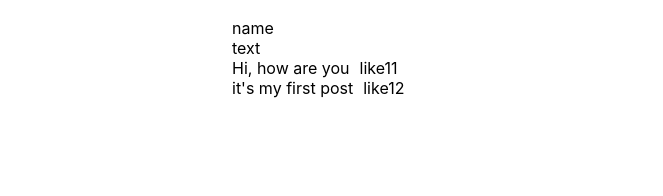
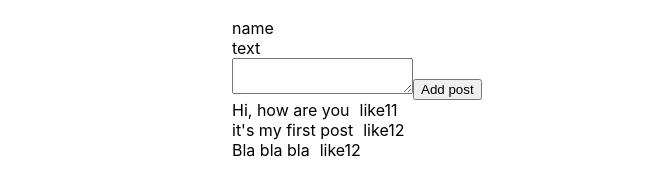
Before and after one commit to qwekle/socialNetwork, a React (Create React App) app: page /profile in a window 1280 px wide. Shown: the part 374-570 px from the top of the page, without its empty margins (23-686 px from the left). Built offline with nearby package versions, Linux system fonts and the light colour scheme.

Commit message:
зачатки flux концепции

```diff
--- a/src/App.js
+++ b/src/App.js
@@ -4,25 +4,35 @@ import Header from './componets/Header/Header';
 import Profile from "./componets/Profile/Profile";
 import Navbar from "./componets/Navbar/Navbar";
 import Dialogs from "./componets/Dialogs/Dialogs";
-import {BrowserRouter, Route} from "react-router-dom";
+import { Route } from "react-router-dom"
 
 
-const App = () => {
+const App = (props) => {
+
+
     return (
-        <BrowserRouter>
+
         <div className="App">
             <Header/>
             <div className='container'>
                 <div className='box'>
                     <Navbar/>
                     <div className='box__inner'>
-                            <Route path='/profile' render={() => <Profile/>}/>
-                            <Route path='/dialogs' render={() => <Dialogs/>}/>
+                        <Route path='/dialogs'
+                               render={() =>
+                                   <Dialogs state={props.state.dialogsPage}/>
+                               }/>
+                        <Route path='/profile'
+                               render={() =>
+                                   <Profile profilePage={props.state.profilePage}
+                                            addPost={props.addPost}
+                                            updateNewPostText={props.updateNewPostText}/>
+                               }/>
                     </div>
                 </div>
             </div>
         </div>
-        </BrowserRouter>
+
     );
 }
 
--- a/src/componets/Dialogs/Dialogs.jsx
+++ b/src/componets/Dialogs/Dialogs.jsx
@@ -8,27 +8,13 @@ import Message from "./Message/Message";
 
 const Dialogs = (props) => {
 
-    let dialogsData = [
-        {id: 1, name: 'Viktor'},
-        {id: 2, name: 'Alex'},
-        {id: 3, name: 'Sasha'},
-        {id: 4, name: 'Dmitry'},
-        {id: 5, name: 'Alina'},
-    ];
 
-    let messagesData = [
-        {id: 1, message: 'How are you'},
-        {id: 2, message: 'Where are you'},
-        {id: 3, message: 'Its realy interesting'},
-        {id: 4, message: 'Go play in game'},
-        {id: 5, message: 'If u go'},
-    ];
 
-    let dialogsElements = dialogsData.map(d => {
+
+    let dialogsElements = props.state.dialogsData.map(d => {
         return <DialogsMessage name={d.name} id={d.id}/>
     });
-
-    let messagesElements = messagesData.map(m => {
+    let messagesElements = props.state.messagesData.map(m => {
         return <Message message={m.message}/>
     });
 
--- a/src/componets/Profile/Profile.jsx
+++ b/src/componets/Profile/Profile.jsx
@@ -3,22 +3,33 @@ import s from './Profile.module.css';
 import Post from "./Post/Post";
 import ProfileInfo from "./ProfileInfo/ProfileInfo";
 
-const Profile = () => {
+const Profile = (props) => {
 
-    let postsData = [
-        {id: 1, message: 'Hi, how are you', likeCount: 11},
-        {id: 2, message: 'it\'s my first post', likeCount: 12},
-    ];
 
-    let postsElements = postsData.map( p => {
+    let postsElements = props.profilePage .postsData.map( p => {
         return <Post message={p.message} likeCount={p.likeCount} />
     })
+    let newPostElement = React.createRef();
 
+    let addPost = () => {
+        props.addPost();
+    }
+
+    let onPostChange = () => {
+        let text = newPostElement.current.value;
+        props.updateNewPostText(text);
+    }
     return (
         <div className={s.content}>
             <img className={s.mainImg}
                  src='https://p.bigstockphoto.com/GeFvQkBbSLaMdpKXF1Zv_bigstock-Aerial-View-Of-Blue-Lakes-And--227291596.jpg'></img>
             <ProfileInfo/>
+            <textarea ref={newPostElement}
+                      onChange={onPostChange}
+                      value={props.profilePage.newPostText}>
+
+            </textarea>
+            <button onClick={ () => {addPost()}}>Add post</button>
             <div className='posts'>
                 {postsElements}
             </div>
--- a/src/index.js
+++ b/src/index.js
@@ -1,19 +1,10 @@
-import React from 'react';
-import ReactDOM from 'react-dom';
-import './index.css';
-import App from './App';
 import * as serviceWorker from './serviceWorker';
+import {rerenderEntireTree} from "./render";
+import state from "./redux/state";
 
 
 
-
-
-ReactDOM.render(
-  <React.StrictMode>
-    <App />
-  </React.StrictMode>,
-  document.getElementById('root')
-);
+rerenderEntireTree(state);
 
 // If you want your app to work offline and load faster, you can change
 // unregister() to register() below. Note this comes with some pitfalls.
--- /dev/null
+++ b/src/redux/state.js
@@ -0,0 +1,46 @@
+import {rerenderEntireTree} from "../render";
+
+let state =  {
+    profilePage: {
+        postsData: [
+            {id: 1, message: 'Hi, how are you', likeCount: 11},
+            {id: 2, message: 'it\'s my first post', likeCount: 12},
+            {id: 3, message: 'Bla bla bla', likeCount: 12},
+        ],
+        newPostText: ''
+    },
+    dialogsPage: {
+        messagesData: [
+            {id: 1, message: 'How are you'},
+            {id: 2, message: 'Where are you'},
+            {id: 3, message: 'Its realy interesting'},
+            {id: 4, message: 'Go play in game'},
+            {id: 5, message: 'If u go'},
+        ],
+        dialogsData: [
+            {id: 1, name: 'Viktor'},
+            {id: 2, name: 'Alex'},
+            {id: 3, name: 'Sasha'},
+            {id: 4, name: 'Dmitry'},
+            {id: 5, name: 'Alina'},
+        ],
+    }
+
+}
+
+export let addPost = () => {
+    let newPost = {
+        id: 5,
+        message: state.profilePage.newPostText,
+        likeCount: 0,
+    }
+    state.profilePage.postsData.push(newPost);
+    state.profilePage.newPostText = '';
+    rerenderEntireTree(state);
+}
+export let updateNewPostText = (newText) => {
+    state.profilePage.newPostText = newText;
+    rerenderEntireTree(state);
+}
+
+export default state;
--- /dev/null
+++ b/src/render.js
@@ -0,0 +1,24 @@
+import React from 'react';
+import ReactDOM from 'react-dom';
+import './index.css';
+import App from './App';
+import {addPost, updateNewPostText} from "./redux/state";
+import {BrowserRouter} from "react-router-dom";
+import * as serviceWorker from "./serviceWorker";
+
+
+export let rerenderEntireTree = (state) => {
+    ReactDOM.render(
+        <React.StrictMode>
+            <BrowserRouter>
+                <App state={state} addPost={addPost} updateNewPostText={updateNewPostText}/>
+            </BrowserRouter>
+        </React.StrictMode>,
+
+        document.getElementById('root')
+    );
+}
+// If you want your app to work offline and load faster, you can change
+// unregister() to register() below. Note this comes with some pitfalls.
+// Learn more about service workers: https://bit.ly/CRA-PWA
+serviceWorker.unregister();
```
Lines whose indentation alone changed are shown as unchanged.
